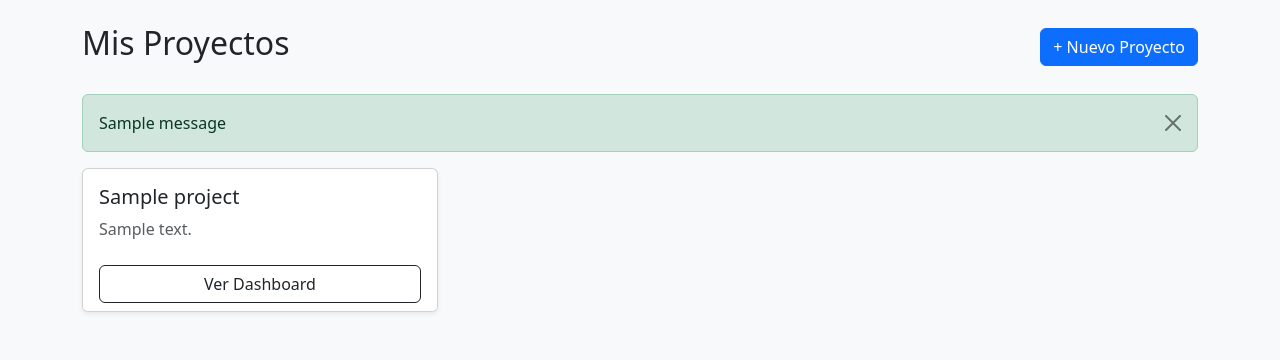
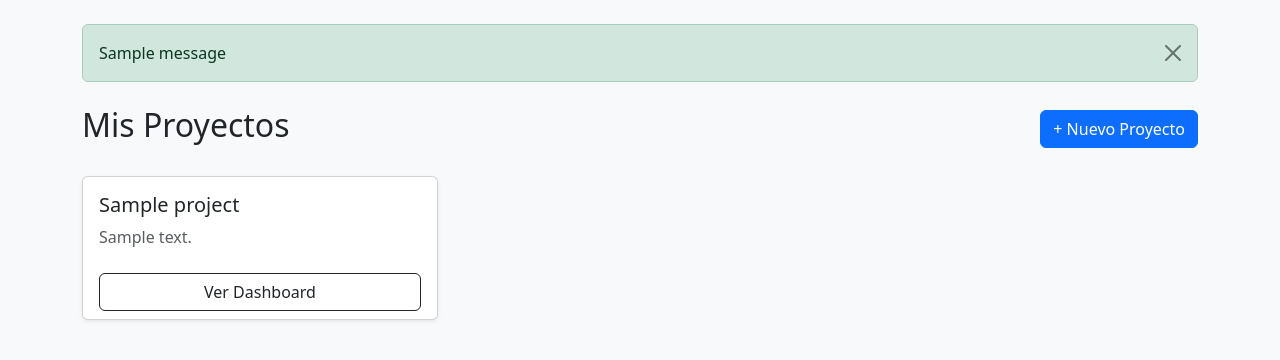
Before and after one commit to Loco908/Planix, a Django app: page / in a window 1280 px wide. Shown: the part 56-416 px from the top of the page. Run offline with Django 4.2, Linux system fonts and the light colour scheme; a user stored in the database is signed in; tables that the repository leaves empty hold one stand-in row (values such as "Sample post"); one stand-in notice (Sample message) is shown.

Commit message:
fix: render messages globally in base template

```diff
--- a/templates/base.html
+++ b/templates/base.html
@@ -47,6 +47,15 @@
 
     <!-- Contenido Dinámico -->
     <div class="container">
+        {% if messages %}
+            {% for message in messages %}
+                <div class="alert alert-{{ message.tags }} alert-dismissible fade show mt-3" role="alert">
+                    {{ message }}
+                    <button type="button" class="btn-close" data-bs-dismiss="alert"></button>
+                </div>
+            {% endfor %}
+        {% endif %}
+
         {% block content %}
         {% endblock %}
     </div>
--- a/templates/projects/project_list.html
+++ b/templates/projects/project_list.html
@@ -8,14 +8,7 @@
     </a>
 </div>
 
-{% if messages %}
-    {% for message in messages %}
-        <div class="alert alert-{{ message.tags }} alert-dismissible fade show" role="alert">
-            {{ message }}
-            <button type="button" class="btn-close" data-bs-dismiss="alert"></button>
-        </div>
-    {% endfor %}
-{% endif %}
+
 
 <div class="row">
     {% for project in projects %}
```
